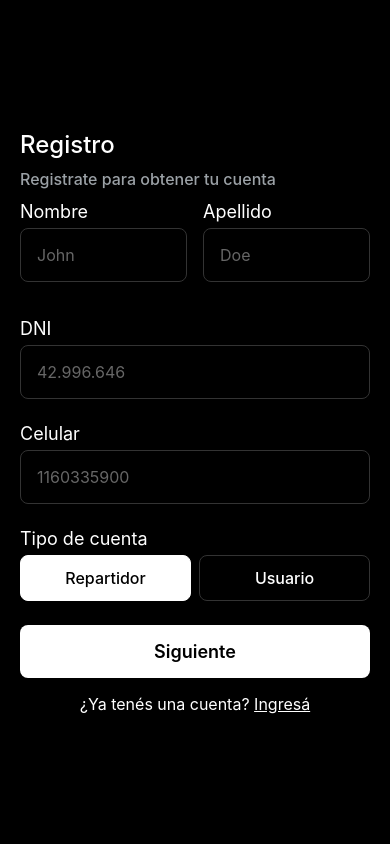
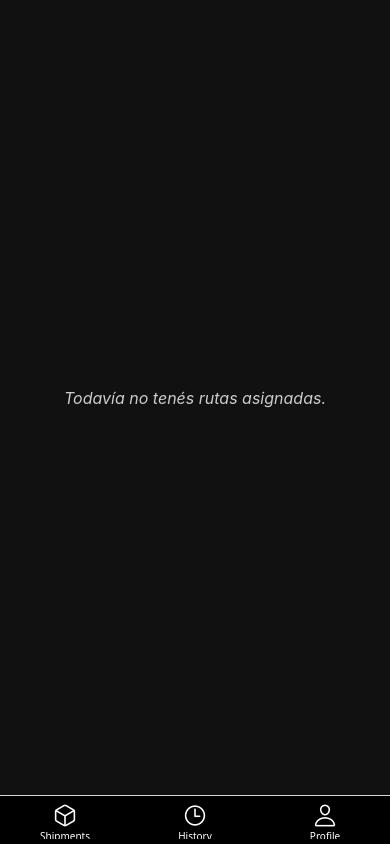
Before and after one commit to desarrollo-apps-1-grupo-8/react-native-mobile, a React Native app: screen /Register in a window 390 px wide. Built offline with nearby package versions, Linux system fonts and the light colour scheme; no server answers.

Commit message:
creacion de navigator 2

```diff
--- a/app/AppStack.tsx
+++ b/app/AppStack.tsx
@@ -1,13 +1,53 @@
+
+import HistoryScreen from '@/components/history/history';
+import ProfileScreen from '@/components/profile/profile';
+import MyRoutesScreen from '@/components/routes/myRoutes';
 import ShipmentsScreen from '@/components/shipments/shipments';
+import { useSession } from '@/context/SessionContext';
+import { Ionicons } from '@expo/vector-icons';
 import { createBottomTabNavigator } from '@react-navigation/bottom-tabs';
-// import your main app screens here
 
 const Tab = createBottomTabNavigator();
 
 export default function AppStack() {
+  const { session } = useSession();
+  const isDeliveryRole = session?.user?.rol === 'repartidor';   /// Verifica si el rol es repartidor ACOMODAR
+
   return (
-    <Tab.Navigator screenOptions={{ headerShown: false }}>
-           <Tab.Screen name="Home" component={ShipmentsScreen} />
+    <Tab.Navigator
+      screenOptions={({ route }) => ({
+        headerShown: false,
+        tabBarStyle: { backgroundColor: 'black' },
+        tabBarActiveTintColor: 'white',
+        tabBarInactiveTintColor: 'white',
+        tabBarIcon: ({ color, size }) => {
+          let iconName: string;
+
+          switch (route.name) {
+            case 'Shipments':
+              iconName = 'cube-outline';
+              break;
+            case 'MyRoutes':
+              iconName = 'map-outline';
+              break;
+            case 'History':
+              iconName = 'time-outline';
+              break;
+            case 'Profile':
+              iconName = 'person-outline';
+              break;
+            default:
+              iconName = 'ellipse-outline';
+          }
+
+          return <Ionicons name={iconName as any} size={size} color={color} />;
+        },
+      })}
+    >
+      <Tab.Screen name="Shipments" component={ShipmentsScreen} />
+      {isDeliveryRole && <Tab.Screen name="MyRoutes" component={MyRoutesScreen} />}
+      <Tab.Screen name="History" component={HistoryScreen} />
+      <Tab.Screen name="Profile" component={ProfileScreen} />
     </Tab.Navigator>
   );
 }
--- /dev/null
+++ b/components/history/history.tsx
@@ -0,0 +1,9 @@
+import { Text, View } from 'react-native';
+
+export default function HistoryScreen() {
+  return (
+    <View style={{ flex: 1, justifyContent: 'center', alignItems: 'center' }}>
+      <Text>History Screen</Text>
+    </View>
+  );
+}
--- /dev/null
+++ b/components/profile/profile.tsx
@@ -0,0 +1,9 @@
+import { Text, View } from 'react-native';
+
+export default function ProfileScreen() {
+  return (
+    <View style={{ flex: 1, justifyContent: 'center', alignItems: 'center' }}>
+      <Text>Profile Screen</Text>
+    </View>
+  );
+}
--- /dev/null
+++ b/components/routes/myRoutes.tsx
@@ -0,0 +1,9 @@
+import { Text, View } from 'react-native';
+
+export default function MyRoutesScreen() {
+  return (
+    <View style={{ flex: 1, justifyContent: 'center', alignItems: 'center' }}>
+      <Text>My Routes Screen</Text>
+    </View>
+  );
+}
--- a/context/SessionContext.tsx
+++ b/context/SessionContext.tsx
@@ -14,7 +14,7 @@ export function SessionProvider({ children }: { children: ReactNode }) {
   const [session, setSession] = useState<string | null>(null);
   const [isLoading, setIsLoading] = useState(true);
 
-  useEffect(() => {
+ /* useEffect(() => {
     const initializeSession = async () => {
       try {
         const token = await SecureStore.getItemAsync('session');
@@ -27,6 +27,25 @@ export function SessionProvider({ children }: { children: ReactNode }) {
     };
 
     initializeSession();
+  }, []); */
+
+
+  ////////////////////////   BORRAR
+  useEffect(() => {
+  const initializeSession = async () => {
+    try {
+      const mockToken = 'dev-token';
+      setSession(mockToken);
+      // Opción: guardalo en SecureStore si querés persistirlo
+    } catch (error) {
+      console.error('Error:', error);
+    } finally {
+      setIsLoading(false);
+    }
+  };
+  ////////////////////////
+
+  initializeSession();
   }, []);
 
   const signIn = (token: string) => {
--- a/package.json
+++ b/package.json
@@ -15,6 +15,7 @@
     "@react-navigation/bottom-tabs": "^7.3.13",
     "@react-navigation/elements": "^2.3.8",
     "@react-navigation/native": "^7.1.9",
+    "@react-navigation/native-stack": "^7.3.13",
     "@react-navigation/stack": "^7.3.2",
     "axios": "^1.9.0",
     "expo": "~53.0.9",
```
Also changed, not shown: 1 other file (tests, documents, lock files or other folders).
